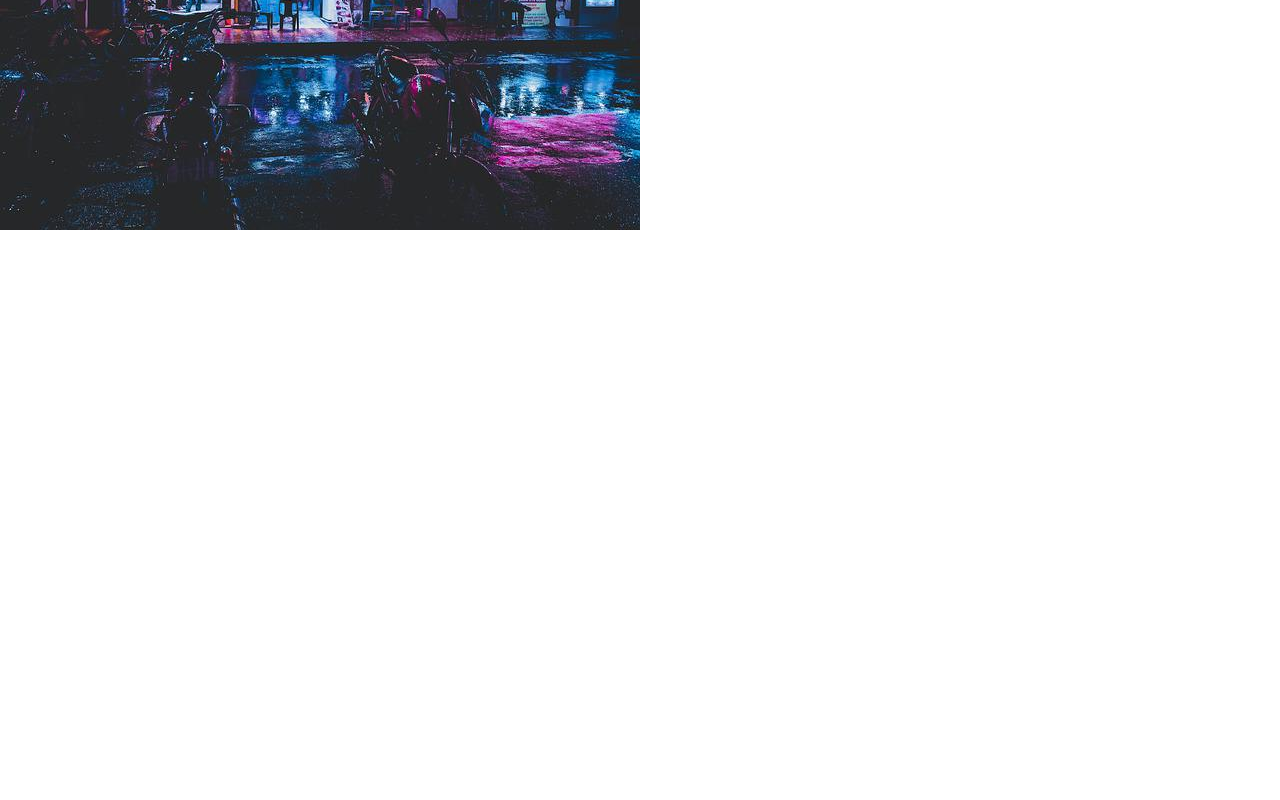
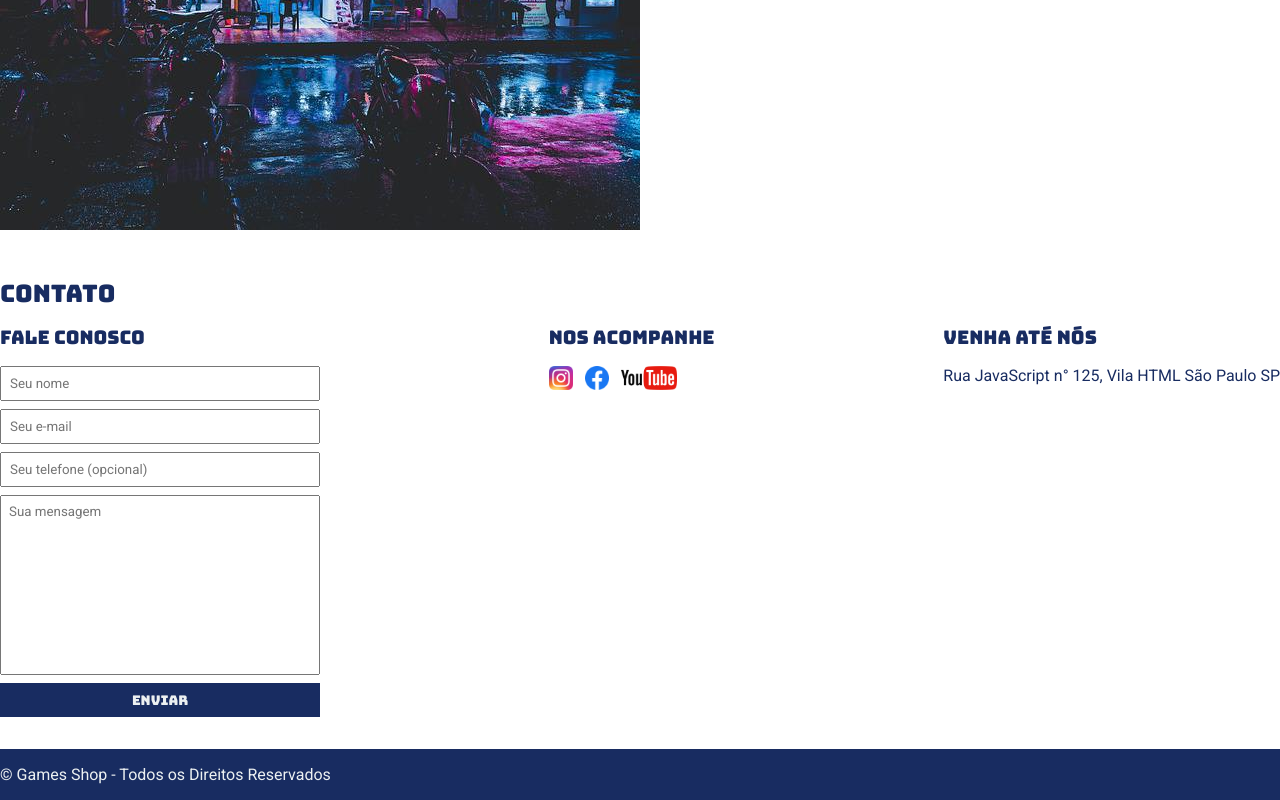
Before and after one commit to andreluizantunes/curso_ebac_frontend, a plain HTML site: page index.html in a window 1280 px wide. Shown: the part 349-1149 px from the top of the page. Before the commit the page ends 800 px from the top, so only its background shows below. Drawn offline with Linux system fonts and the light colour scheme.

Commit message:
update css e html

```diff
--- a/index.html
+++ b/index.html
@@ -17,16 +17,16 @@
             <nav>
                 <ul>
                     <li>
-                        <a href="#">Sobre a loja</a>
+                        <a href="#about">Sobre a loja</a>
                     </li>
                     <li>
-                        <a href="#">Contato</a>
+                        <a href="#contact">Contato</a>
                     </li>
                 </ul>
             </nav>
         </div>
     </header>
-    <section>
+    <section id="about">
         <div class="conteiner">
             <img class="store-front" src="./images/loja.jpg" alt="fachada da loja games shop" />
             <div>
@@ -41,5 +41,51 @@
             </div>
         </div>
     </section>
+    <section id="contact">
+        <div class="conteiner">
+            <h2>Contato</h2>
+            <div class="contact-methods">
+                <div>
+                    <h3>Fale conosco</h3>
+                    <form>
+                        <input type="text" placeholder="Seu nome" required />
+                        <input type="email" placeholder="Seu e-mail" required />
+                        <input type="tel" placeholder="Seu telefone (opcional)" />
+                        <textarea placeholder="Sua mensagem" required></textarea>
+                        <button type="submit">Enviar</button>
+                    </form>
+                </div>
+                <div>
+                    <h3>Nos acompanhe</h3>
+                    <ul class="social-links">
+                        <li>
+                            <a href="#" title="Siga-nos no Instagram">
+                                <img src="./images/instagram.png" alt="Logo do Instagram" />
+                            </a>
+                        </li>
+                        <li>
+                            <a href="#" title="Siga-nos no Facebook">
+                                <img src="./images/facebook.png" alt="Logo do Facebook" />
+                            </a>
+                        </li>
+                        <li>
+                            <a href="#" title="Visite nosso canal no Youtube">
+                                <img src="./images/youtube.png" alt="Logo do Youtube" />
+                            </a>
+                        </li>
+                    </ul>
+                </div>
+                <div>
+                    <h3>Venha até nós</h3>
+                        <p>Rua JavaScript n° 125, Vila HTML São Paulo SP</p>
+                </div>
+            </div>
+        </div>
+    </section>
+    <footer>
+        <div class="container">
+            <p>&copy Games Shop - Todos os Direitos Reservados</p>
+        </div>
+    </footer>
 </body>
 </html>
--- a/main.css
+++ b/main.css
@@ -5,11 +5,14 @@
 }
 
 header,
-section h2 {
+section h2,
+section h3,
+form button {
     font-family: "Bungee", sans-serif;
+    font-weight: normal;
 }
 
-body{
+body, input, textarea {
     font-family: "Roboto", sans-serif;
 }
 
@@ -17,11 +20,6 @@ header {
     padding: 16px 0;
     background-color: #182c61;
     color: #ecf0f1;
-}
-
-header h1,
-section h2 {
-    font-weight: normal;
 }
 
 header nav li {
@@ -63,7 +61,7 @@ section .conteiner {
 
 section {
     padding: 24px 0;
-    color:#182c61
+    color:#182c61;
 }
 
 section h2{
@@ -77,3 +75,64 @@ section p {
 .store-front {
     margin-right: 32px;
 }
+
+.social-links img {
+    height: 24px;
+}
+
+.social-links li {
+    display: inline;
+    margin-right: 8px;
+}
+
+.social-links li a {
+    text-decoration: none;
+}
+
+#contact .conteiner {
+    display: block;
+}
+
+.contact-methods {
+    display: flex;
+    justify-content: space-between;
+}
+
+form input,
+form textarea,
+form button {
+    display: block;
+    width: 320px;
+    margin-bottom: 8px;
+    padding: 8px;
+}
+
+textarea {
+    resize: none;
+    height: 180px;
+}
+
+section h3 {
+    margin-bottom: 16px;
+}
+
+form button {
+    cursor: pointer;
+    border: none;
+    background-color: #182c61;
+    color:#ecf0f1;
+}
+
+form button:hover {
+    background-color: #284596;
+}
+
+input:focus, textarea:focus {
+    outline: #182c61;
+}
+
+footer {
+    background-color: #182c61;
+    color:#ecf0f1;
+    padding: 16px 0;
+}
```
